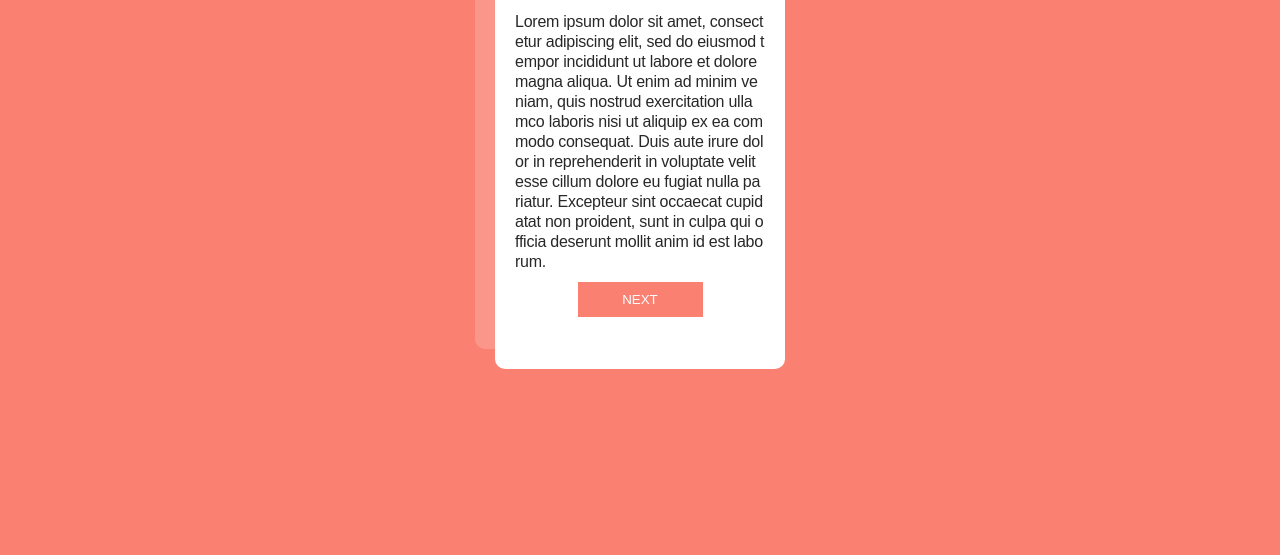
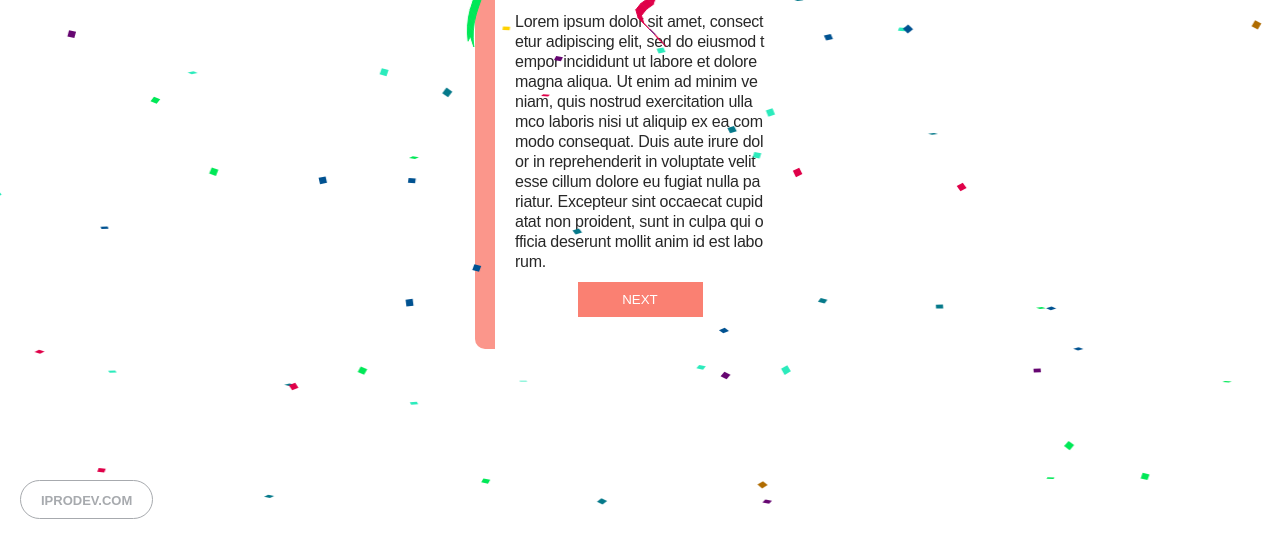
Before and after one commit to ElisaVerza/Laurea, a plain HTML site: page index.html in a window 1280 px wide. Shown: the part 261-816 px from the top of the page. Drawn offline with Linux system fonts and the light colour scheme.

Commit message:
Aggiunti confetti

```diff
--- a/index.html
+++ b/index.html
@@ -1,8 +1,11 @@
 <html>
 <head>
     <link href="style.css" rel="stylesheet" type="text/css">
+    <script type="text/javascript" src="./script.js"></script>
 </head>
 <body>
+    <canvas height="1" id="confetti" width="1"></canvas>
+    <a class="iprodev" href="http://iprodev.com" target="_blank">iprodev.com</a>
     <div class="container center">
         <div class="card">
             <h2>Card</h2>
--- /dev/null
+++ b/script.js
@@ -0,0 +1,394 @@
+var retina = window.devicePixelRatio,
+
+    // Math shorthands
+    PI = Math.PI,
+    sqrt = Math.sqrt,
+    round = Math.round,
+    random = Math.random,
+    cos = Math.cos,
+    sin = Math.sin,
+
+    // Local WindowAnimationTiming interface
+    rAF = window.requestAnimationFrame,
+    cAF = window.cancelAnimationFrame || window.cancelRequestAnimationFrame,
+    _now = Date.now || function () { return new Date().getTime(); };
+
+// Local WindowAnimationTiming interface polyfill
+(function (w) {
+    /**
+                  * Fallback implementation.
+                  */
+    var prev = _now();
+    function fallback(fn) {
+        var curr = _now();
+        var ms = Math.max(0, 16 - (curr - prev));
+        var req = setTimeout(fn, ms);
+        prev = curr;
+        return req;
+    }
+
+    /**
+                  * Cancel.
+                  */
+    var cancel = w.cancelAnimationFrame
+        || w.webkitCancelAnimationFrame
+        || w.clearTimeout;
+
+    rAF = w.requestAnimationFrame
+        || w.webkitRequestAnimationFrame
+        || fallback;
+
+    cAF = function (id) {
+        cancel.call(w, id);
+    };
+}(window));
+
+document.addEventListener("DOMContentLoaded", function () {
+    var speed = 50,
+        duration = (1.0 / speed),
+        confettiRibbonCount = 11,
+        ribbonPaperCount = 30,
+        ribbonPaperDist = 8.0,
+        ribbonPaperThick = 8.0,
+        confettiPaperCount = 95,
+        DEG_TO_RAD = PI / 180,
+        RAD_TO_DEG = 180 / PI,
+        colors = [
+            ["#df0049", "#660671"],
+            ["#00e857", "#005291"],
+            ["#2bebbc", "#05798a"],
+            ["#ffd200", "#b06c00"]
+        ];
+
+    function Vector2(_x, _y) {
+        this.x = _x, this.y = _y;
+        this.Length = function () {
+            return sqrt(this.SqrLength());
+        }
+        this.SqrLength = function () {
+            return this.x * this.x + this.y * this.y;
+        }
+        this.Add = function (_vec) {
+            this.x += _vec.x;
+            this.y += _vec.y;
+        }
+        this.Sub = function (_vec) {
+            this.x -= _vec.x;
+            this.y -= _vec.y;
+        }
+        this.Div = function (_f) {
+            this.x /= _f;
+            this.y /= _f;
+        }
+        this.Mul = function (_f) {
+            this.x *= _f;
+            this.y *= _f;
+        }
+        this.Normalize = function () {
+            var sqrLen = this.SqrLength();
+            if (sqrLen != 0) {
+                var factor = 1.0 / sqrt(sqrLen);
+                this.x *= factor;
+                this.y *= factor;
+            }
+        }
+        this.Normalized = function () {
+            var sqrLen = this.SqrLength();
+            if (sqrLen != 0) {
+                var factor = 1.0 / sqrt(sqrLen);
+                return new Vector2(this.x * factor, this.y * factor);
+            }
+            return new Vector2(0, 0);
+        }
+    }
+    Vector2.Lerp = function (_vec0, _vec1, _t) {
+        return new Vector2((_vec1.x - _vec0.x) * _t + _vec0.x, (_vec1.y - _vec0.y) * _t + _vec0.y);
+    }
+    Vector2.Distance = function (_vec0, _vec1) {
+        return sqrt(Vector2.SqrDistance(_vec0, _vec1));
+    }
+    Vector2.SqrDistance = function (_vec0, _vec1) {
+        var x = _vec0.x - _vec1.x;
+        var y = _vec0.y - _vec1.y;
+        return (x * x + y * y + z * z);
+    }
+    Vector2.Scale = function (_vec0, _vec1) {
+        return new Vector2(_vec0.x * _vec1.x, _vec0.y * _vec1.y);
+    }
+    Vector2.Min = function (_vec0, _vec1) {
+        return new Vector2(Math.min(_vec0.x, _vec1.x), Math.min(_vec0.y, _vec1.y));
+    }
+    Vector2.Max = function (_vec0, _vec1) {
+        return new Vector2(Math.max(_vec0.x, _vec1.x), Math.max(_vec0.y, _vec1.y));
+    }
+    Vector2.ClampMagnitude = function (_vec0, _len) {
+        var vecNorm = _vec0.Normalized;
+        return new Vector2(vecNorm.x * _len, vecNorm.y * _len);
+    }
+    Vector2.Sub = function (_vec0, _vec1) {
+        return new Vector2(_vec0.x - _vec1.x, _vec0.y - _vec1.y, _vec0.z - _vec1.z);
+    }
+
+    function EulerMass(_x, _y, _mass, _drag) {
+        this.position = new Vector2(_x, _y);
+        this.mass = _mass;
+        this.drag = _drag;
+        this.force = new Vector2(0, 0);
+        this.velocity = new Vector2(0, 0);
+        this.AddForce = function (_f) {
+            this.force.Add(_f);
+        }
+        this.Integrate = function (_dt) {
+            var acc = this.CurrentForce(this.position);
+            acc.Div(this.mass);
+            var posDelta = new Vector2(this.velocity.x, this.velocity.y);
+            posDelta.Mul(_dt);
+            this.position.Add(posDelta);
+            acc.Mul(_dt);
+            this.velocity.Add(acc);
+            this.force = new Vector2(0, 0);
+        }
+        this.CurrentForce = function (_pos, _vel) {
+            var totalForce = new Vector2(this.force.x, this.force.y);
+            var speed = this.velocity.Length();
+            var dragVel = new Vector2(this.velocity.x, this.velocity.y);
+            dragVel.Mul(this.drag * this.mass * speed);
+            totalForce.Sub(dragVel);
+            return totalForce;
+        }
+    }
+
+    function ConfettiPaper(_x, _y) {
+        this.pos = new Vector2(_x, _y);
+        this.rotationSpeed = (random() * 600 + 800);
+        this.angle = DEG_TO_RAD * random() * 360;
+        this.rotation = DEG_TO_RAD * random() * 360;
+        this.cosA = 1.0;
+        this.size = 5.0;
+        this.oscillationSpeed = (random() * 1.5 + 0.5);
+        this.xSpeed = 40.0;
+        this.ySpeed = (random() * 60 + 50.0);
+        this.corners = new Array();
+        this.time = random();
+        var ci = round(random() * (colors.length - 1));
+        this.frontColor = colors[ci][0];
+        this.backColor = colors[ci][1];
+        for (var i = 0; i < 4; i++) {
+            var dx = cos(this.angle + DEG_TO_RAD * (i * 90 + 45));
+            var dy = sin(this.angle + DEG_TO_RAD * (i * 90 + 45));
+            this.corners[i] = new Vector2(dx, dy);
+        }
+        this.Update = function (_dt) {
+            this.time += _dt;
+            this.rotation += this.rotationSpeed * _dt;
+            this.cosA = cos(DEG_TO_RAD * this.rotation);
+            this.pos.x += cos(this.time * this.oscillationSpeed) * this.xSpeed * _dt
+            this.pos.y += this.ySpeed * _dt;
+            if (this.pos.y > ConfettiPaper.bounds.y) {
+                this.pos.x = random() * ConfettiPaper.bounds.x;
+                this.pos.y = 0;
+            }
+        }
+        this.Draw = function (_g) {
+            if (this.cosA > 0) {
+                _g.fillStyle = this.frontColor;
+            } else {
+                _g.fillStyle = this.backColor;
+            }
+            _g.beginPath();
+            _g.moveTo((this.pos.x + this.corners[0].x * this.size) * retina, (this.pos.y + this.corners[0].y * this.size * this.cosA) * retina);
+            for (var i = 1; i < 4; i++) {
+                _g.lineTo((this.pos.x + this.corners[i].x * this.size) * retina, (this.pos.y + this.corners[i].y * this.size * this.cosA) * retina);
+            }
+            _g.closePath();
+            _g.fill();
+        }
+    }
+    ConfettiPaper.bounds = new Vector2(0, 0);
+
+    function ConfettiRibbon(_x, _y, _count, _dist, _thickness, _angle, _mass, _drag) {
+        this.particleDist = _dist;
+        this.particleCount = _count;
+        this.particleMass = _mass;
+        this.particleDrag = _drag;
+        this.particles = new Array();
+        var ci = round(random() * (colors.length - 1));
+        this.frontColor = colors[ci][0];
+        this.backColor = colors[ci][1];
+        this.xOff = (cos(DEG_TO_RAD * _angle) * _thickness);
+        this.yOff = (sin(DEG_TO_RAD * _angle) * _thickness);
+        this.position = new Vector2(_x, _y);
+        this.prevPosition = new Vector2(_x, _y);
+        this.velocityInherit = (random() * 2 + 4);
+        this.time = random() * 100;
+        this.oscillationSpeed = (random() * 2 + 2);
+        this.oscillationDistance = (random() * 40 + 40);
+        this.ySpeed = (random() * 40 + 80);
+        for (var i = 0; i < this.particleCount; i++) {
+            this.particles[i] = new EulerMass(_x, _y - i * this.particleDist, this.particleMass, this.particleDrag);
+        }
+        this.Update = function (_dt) {
+            var i = 0;
+            this.time += _dt * this.oscillationSpeed;
+            this.position.y += this.ySpeed * _dt;
+            this.position.x += cos(this.time) * this.oscillationDistance * _dt;
+            this.particles[0].position = this.position;
+            var dX = this.prevPosition.x - this.position.x;
+            var dY = this.prevPosition.y - this.position.y;
+            var delta = sqrt(dX * dX + dY * dY);
+            this.prevPosition = new Vector2(this.position.x, this.position.y);
+            for (i = 1; i < this.particleCount; i++) {
+                var dirP = Vector2.Sub(this.particles[i - 1].position, this.particles[i].position);
+                dirP.Normalize();
+                dirP.Mul((delta / _dt) * this.velocityInherit);
+                this.particles[i].AddForce(dirP);
+            }
+            for (i = 1; i < this.particleCount; i++) {
+                this.particles[i].Integrate(_dt);
+            }
+            for (i = 1; i < this.particleCount; i++) {
+                var rp2 = new Vector2(this.particles[i].position.x, this.particles[i].position.y);
+                rp2.Sub(this.particles[i - 1].position);
+                rp2.Normalize();
+                rp2.Mul(this.particleDist);
+                rp2.Add(this.particles[i - 1].position);
+                this.particles[i].position = rp2;
+            }
+            if (this.position.y > ConfettiRibbon.bounds.y + this.particleDist * this.particleCount) {
+                this.Reset();
+            }
+        }
+        this.Reset = function () {
+            this.position.y = -random() * ConfettiRibbon.bounds.y;
+            this.position.x = random() * ConfettiRibbon.bounds.x;
+            this.prevPosition = new Vector2(this.position.x, this.position.y);
+            this.velocityInherit = random() * 2 + 4;
+            this.time = random() * 100;
+            this.oscillationSpeed = random() * 2.0 + 1.5;
+            this.oscillationDistance = (random() * 40 + 40);
+            this.ySpeed = random() * 40 + 80;
+            var ci = round(random() * (colors.length - 1));
+            this.frontColor = colors[ci][0];
+            this.backColor = colors[ci][1];
+            this.particles = new Array();
+            for (var i = 0; i < this.particleCount; i++) {
+                this.particles[i] = new EulerMass(this.position.x, this.position.y - i * this.particleDist, this.particleMass, this.particleDrag);
+            }
+        }
+        this.Draw = function (_g) {
+            for (var i = 0; i < this.particleCount - 1; i++) {
+                var p0 = new Vector2(this.particles[i].position.x + this.xOff, this.particles[i].position.y + this.yOff);
+                var p1 = new Vector2(this.particles[i + 1].position.x + this.xOff, this.particles[i + 1].position.y + this.yOff);
+                if (this.Side(this.particles[i].position.x, this.particles[i].position.y, this.particles[i + 1].position.x, this.particles[i + 1].position.y, p1.x, p1.y) < 0) {
+                    _g.fillStyle = this.frontColor;
+                    _g.strokeStyle = this.frontColor;
+                } else {
+                    _g.fillStyle = this.backColor;
+                    _g.strokeStyle = this.backColor;
+                }
+                if (i == 0) {
+                    _g.beginPath();
+                    _g.moveTo(this.particles[i].position.x * retina, this.particles[i].position.y * retina);
+                    _g.lineTo(this.particles[i + 1].position.x * retina, this.particles[i + 1].position.y * retina);
+                    _g.lineTo(((this.particles[i + 1].position.x + p1.x) * 0.5) * retina, ((this.particles[i + 1].position.y + p1.y) * 0.5) * retina);
+                    _g.closePath();
+                    _g.stroke();
+                    _g.fill();
+                    _g.beginPath();
+                    _g.moveTo(p1.x * retina, p1.y * retina);
+                    _g.lineTo(p0.x * retina, p0.y * retina);
+                    _g.lineTo(((this.particles[i + 1].position.x + p1.x) * 0.5) * retina, ((this.particles[i + 1].position.y + p1.y) * 0.5) * retina);
+                    _g.closePath();
+                    _g.stroke();
+                    _g.fill();
+                } else if (i == this.particleCount - 2) {
+                    _g.beginPath();
+                    _g.moveTo(this.particles[i].position.x * retina, this.particles[i].position.y * retina);
+                    _g.lineTo(this.particles[i + 1].position.x * retina, this.particles[i + 1].position.y * retina);
+                    _g.lineTo(((this.particles[i].position.x + p0.x) * 0.5) * retina, ((this.particles[i].position.y + p0.y) * 0.5) * retina);
+                    _g.closePath();
+                    _g.stroke();
+                    _g.fill();
+                    _g.beginPath();
+                    _g.moveTo(p1.x * retina, p1.y * retina);
+                    _g.lineTo(p0.x * retina, p0.y * retina);
+                    _g.lineTo(((this.particles[i].position.x + p0.x) * 0.5) * retina, ((this.particles[i].position.y + p0.y) * 0.5) * retina);
+                    _g.closePath();
+                    _g.stroke();
+                    _g.fill();
+                } else {
+                    _g.beginPath();
+                    _g.moveTo(this.particles[i].position.x * retina, this.particles[i].position.y * retina);
+                    _g.lineTo(this.particles[i + 1].position.x * retina, this.particles[i + 1].position.y * retina);
+                    _g.lineTo(p1.x * retina, p1.y * retina);
+                    _g.lineTo(p0.x * retina, p0.y * retina);
+                    _g.closePath();
+                    _g.stroke();
+                    _g.fill();
+                }
+            }
+        }
+        this.Side = function (x1, y1, x2, y2, x3, y3) {
+            return ((x1 - x2) * (y3 - y2) - (y1 - y2) * (x3 - x2));
+        }
+    }
+    ConfettiRibbon.bounds = new Vector2(0, 0);
+    confetti = {};
+    confetti.Context = function (id) {
+        var i = 0;
+        var canvas = document.getElementById(id);
+        var canvasParent = canvas.parentNode;
+        var canvasWidth = canvasParent.offsetWidth;
+        var canvasHeight = canvasParent.offsetHeight;
+        canvas.width = canvasWidth * retina;
+        canvas.height = canvasHeight * retina;
+        var context = canvas.getContext('2d');
+        var interval = null;
+        var confettiRibbons = new Array();
+        ConfettiRibbon.bounds = new Vector2(canvasWidth, canvasHeight);
+        for (i = 0; i < confettiRibbonCount; i++) {
+            confettiRibbons[i] = new ConfettiRibbon(random() * canvasWidth, -random() * canvasHeight * 2, ribbonPaperCount, ribbonPaperDist, ribbonPaperThick, 45, 1, 0.05);
+        }
+        var confettiPapers = new Array();
+        ConfettiPaper.bounds = new Vector2(canvasWidth, canvasHeight);
+        for (i = 0; i < confettiPaperCount; i++) {
+            confettiPapers[i] = new ConfettiPaper(random() * canvasWidth, random() * canvasHeight);
+        }
+        this.resize = function () {
+            canvasWidth = canvasParent.offsetWidth;
+            canvasHeight = canvasParent.offsetHeight;
+            canvas.width = canvasWidth * retina;
+            canvas.height = canvasHeight * retina;
+            ConfettiPaper.bounds = new Vector2(canvasWidth, canvasHeight);
+            ConfettiRibbon.bounds = new Vector2(canvasWidth, canvasHeight);
+        }
+        this.start = function () {
+            this.stop()
+            var context = this;
+            this.update();
+        }
+        this.stop = function () {
+            cAF(this.interval);
+        }
+        this.update = function () {
+            var i = 0;
+            context.clearRect(0, 0, canvas.width, canvas.height);
+            for (i = 0; i < confettiPaperCount; i++) {
+                confettiPapers[i].Update(duration);
+                confettiPapers[i].Draw(context);
+            }
+            for (i = 0; i < confettiRibbonCount; i++) {
+                confettiRibbons[i].Update(duration);
+                confettiRibbons[i].Draw(context);
+            }
+            this.interval = rAF(function () {
+                confetti.update();
+            });
+        }
+    }
+    var confetti = new confetti.Context('confetti');
+    confetti.start();
+    window.addEventListener('resize', function (event) {
+        confetti.resize();
+    });
+});
--- a/style.css
+++ b/style.css
@@ -3,9 +3,6 @@
     -moz-osx-font-smoothing: grayscale;
 }
 
-body {
-    background-color: salmon;
-}
 
 .container {
     width: 80%;
@@ -174,3 +171,33 @@ body {
         box-shadow: -20px -20px 0px 0px #fb968b;
     }
 }
+#confetti {
+    position: absolute;
+    left: 0;
+    top: 0;
+    height: 100%;
+    width: 100%;
+}
+
+
+a.iprodev {
+    line-height: normal;
+    font-family: Varela Round, sans-serif;
+    font-weight: 600;
+    text-decoration: none;
+    font-size: 13px;
+    color: #A7AAAE;
+    position: absolute;
+    left: 20px;
+    bottom: 20px;
+    border: 1px solid #A7AAAE;
+    padding: 12px 20px 10px;
+    border-radius: 50px;
+    transition: all .1s ease-in-out;
+    text-transform: uppercase;
+}
+
+    a.iprodev:hover {
+        background: #A7AAAE;
+        color: white;
+    }
```
